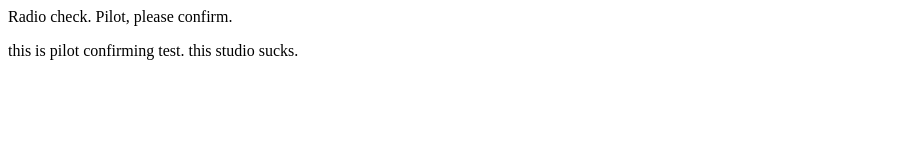
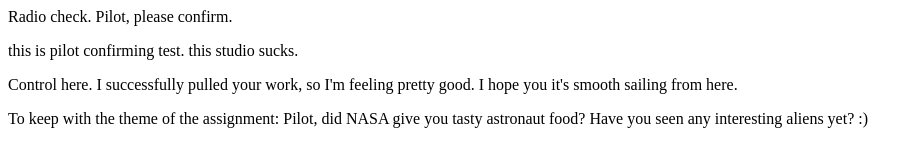
Before and after one commit to krystalwhite/communication-log, a plain HTML site: page index.html in a window 1280 px wide. Shown: the whole page, without its empty margins (0-923 px from the left). Drawn offline with Linux system fonts and the light colour scheme.

Commit message:
Added character text from Control.

```diff
--- a/index.html
+++ b/index.html
@@ -2,5 +2,7 @@
    <body>
       <p>Radio check. Pilot, please confirm.</p>
       <p>this is pilot confirming test. this studio sucks.</p>
+      <p>Control here. I successfully pulled your work, so I'm feeling pretty good. I hope you it's smooth sailing from here.</p>
+      <p>To keep with the theme of the assignment: Pilot, did NASA give you tasty astronaut food? Have you seen any interesting aliens yet?  :) </p>
    </body>
 </html>
```
